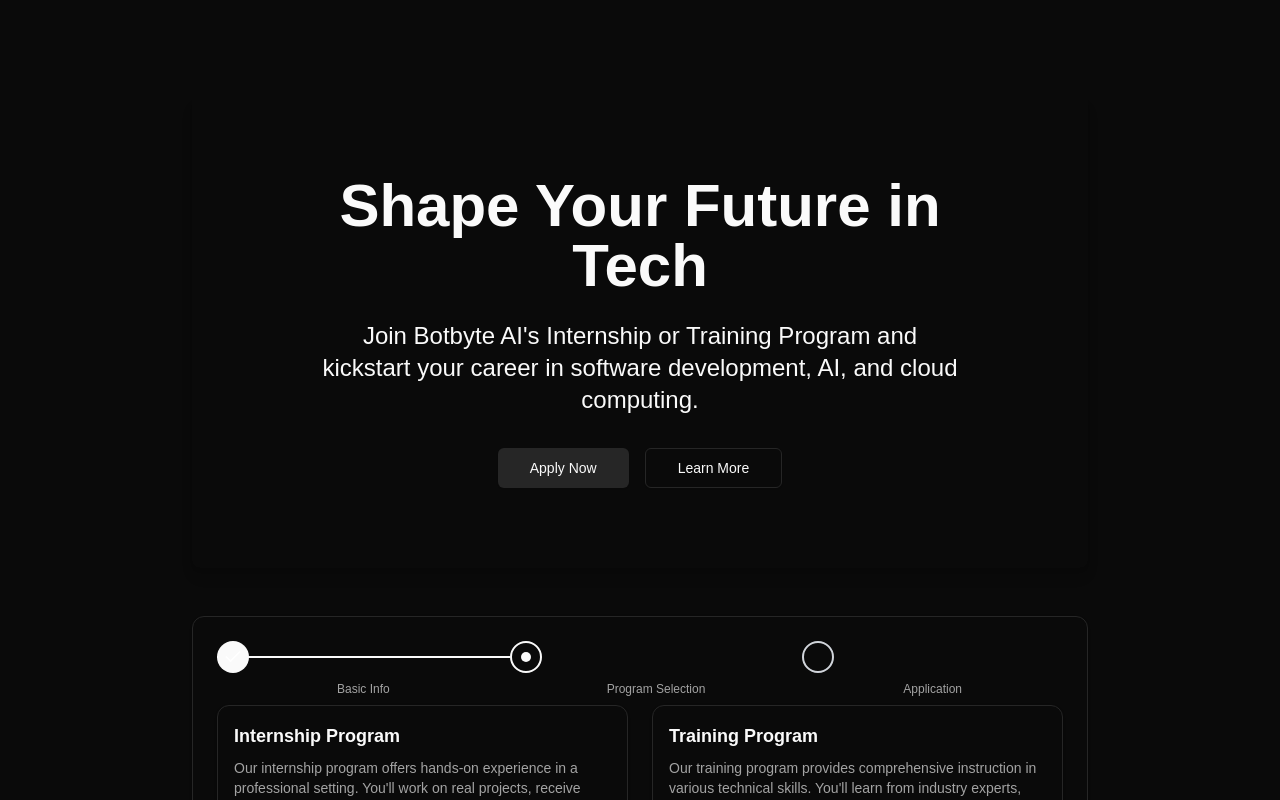
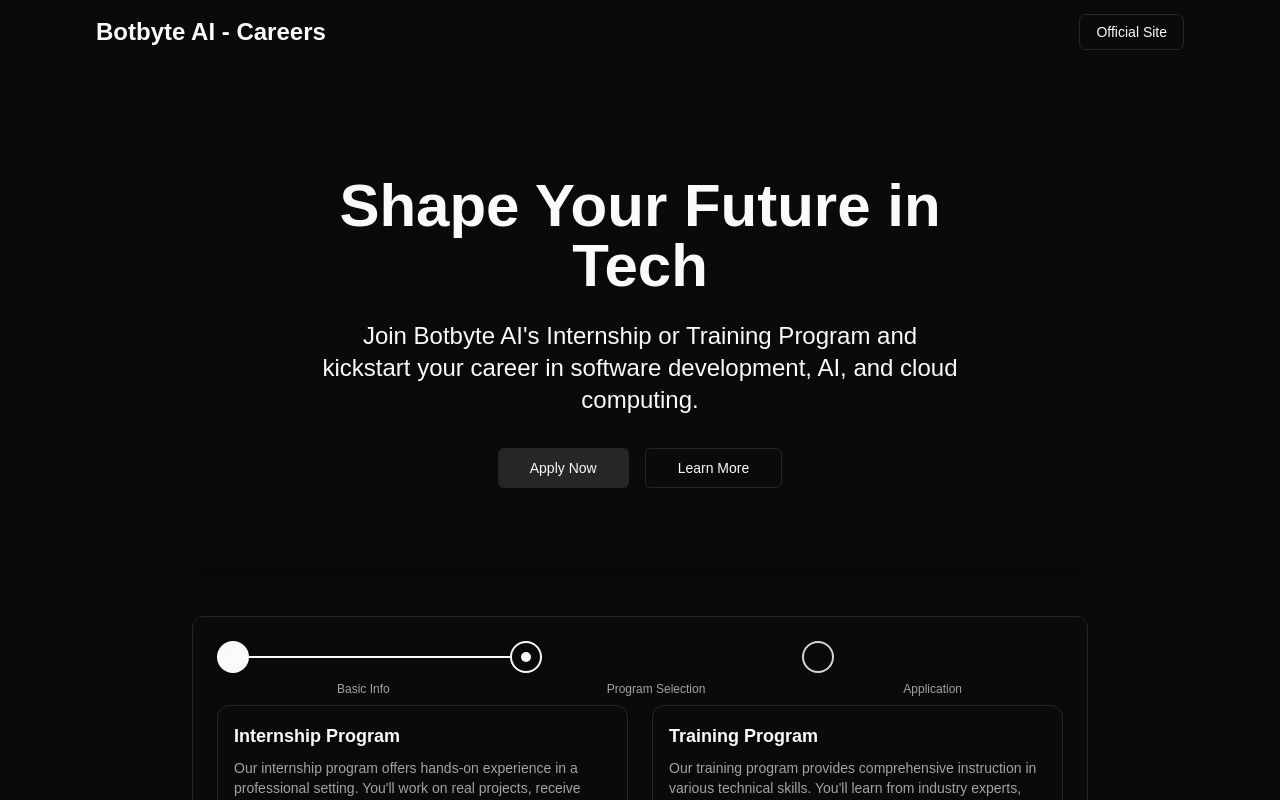
Before and after one commit to sanketbagad/career-botbyte, a Next.js app: page / in a window 1280 px wide. Shown: the top 800 px of the page. Built offline with nearby package versions, Linux system fonts and the light colour scheme.

Commit message:
Hero Section

```diff
--- a/app/layout.tsx
+++ b/app/layout.tsx
@@ -4,6 +4,7 @@
 import { ThemeProvider } from "next-themes";
 import{ Toaster } from 'react-hot-toast';
 import Footer from "@/components/Footer";
+import NavBar from "@/components/Navbar";
 
 const geistSans = localFont({
   src: "./fonts/GeistVF.woff",
@@ -17,9 +18,10 @@
 });
 
 export const metadata: Metadata = {
-  title: "Create Next App",
-  description: "Generated by create next app",
-};
+  title: "Botbyte AI - Training and Internship Program",
+  description: "Unlock your potential with Botbyte AI’s Training and Internship Program—a gateway to hands-on experience in AI, software development, and cutting-edge technologies. Our program is designed for students and professionals looking to enhance their skills through real-world projects, expert mentorship, and industry-relevant training."
+}
+
 
 export default function RootLayout({
   children,
@@ -32,6 +34,7 @@
       <body
         className={`${geistSans.variable} ${geistMono.variable} antialiased`}
       >
+        <NavBar />
         {children}
         <Toaster />
         <Footer />
--- /dev/null
+++ b/components/Navbar.tsx
@@ -0,0 +1,50 @@
+"use client"
+
+import { useState, useEffect } from "react"
+import Link from "next/link"
+import { Button } from "@/components/ui/button"
+import { cn } from "@/lib/utils"
+
+export default function NavBar() {
+  const [isScrolled, setIsScrolled] = useState(false)
+
+  useEffect(() => {
+    const handleScroll = () => {
+      if (window.scrollY > 10) {
+        setIsScrolled(true)
+      } else {
+        setIsScrolled(false)
+      }
+    }
+
+    window.addEventListener("scroll", handleScroll)
+    return () => window.removeEventListener("scroll", handleScroll)
+  }, [])
+
+  return (
+    <nav
+      className={cn(
+        "fixed top-0 left-0 right-0 z-50 transition-all duration-300 ease-in-out",
+        isScrolled ? "bg-background/80 backdrop-blur-md shadow-md" : "bg-transparent",
+      )}
+    >
+      <div className="max-w-6xl mx-auto px-4 sm:px-6 lg:px-8">
+        <div className="flex items-center justify-between h-16">
+          <div className="flex-shrink-0">
+            <Link href="/" className="text-2xl font-semibold text-primary">
+              Botbyte AI - Careers
+            </Link>
+          </div>
+          <div className="">
+            <div className="ml-10 flex items-baseline space-x-4">
+
+              <Button asChild variant="outline">
+                <Link href="https://botbyte.in" target="_blank">Official Site</Link>
+              </Button>
+            </div>
+          </div>
+        </div>
+      </div>
+    </nav>
+  )
+}
```
